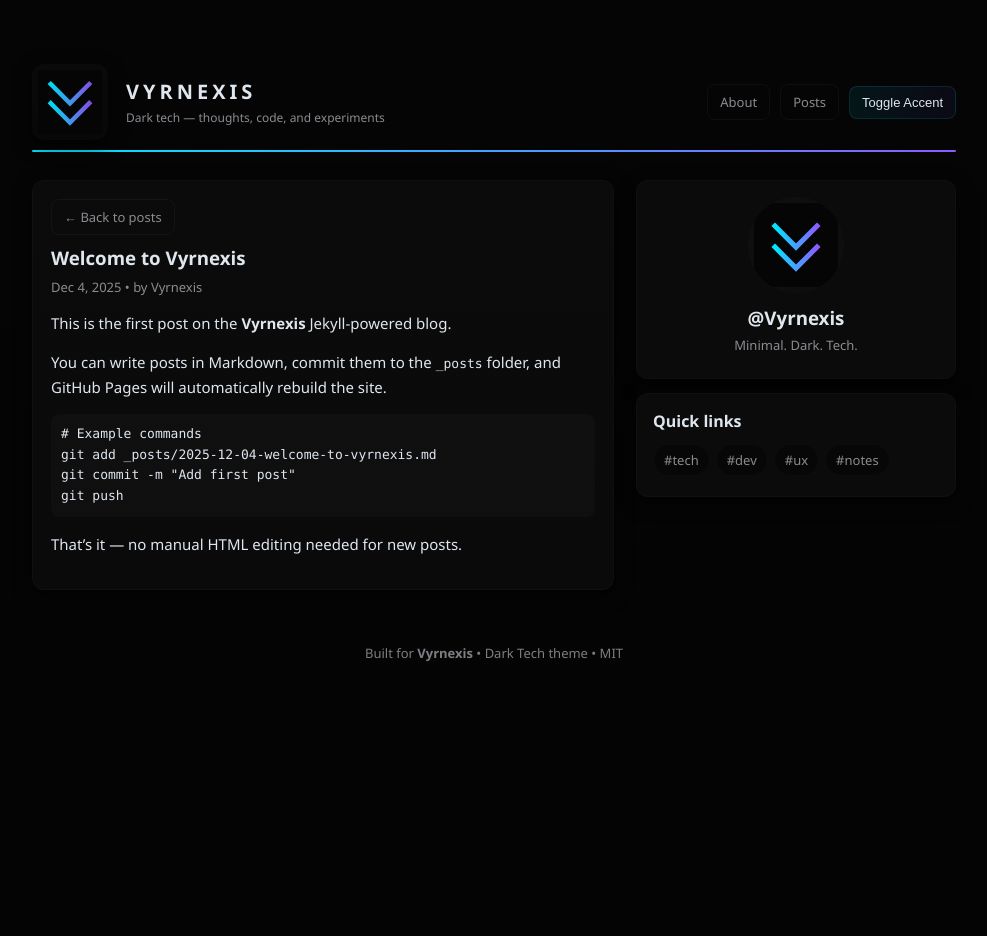
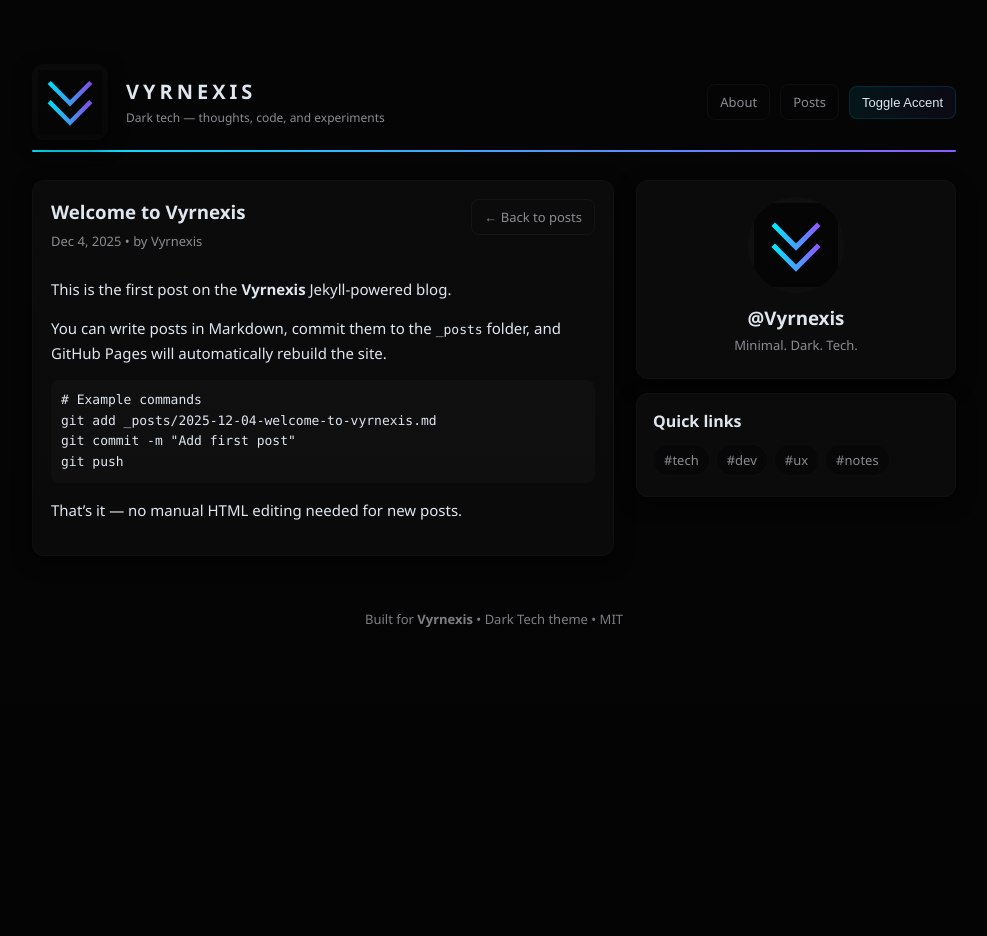
Before and after one commit to Vyrnexis/vyrnexis.github.io, a Jekyll site: the page built from _posts/2025-12-04-welcome-to-vyrnexis.md, in a window 1280 px wide. Shown: the whole page, without its empty margins (146-1133 px from the left). Built offline with Jekyll 4.4.1, drawn with Linux system fonts in a browser that asks for light colours.

Commit message:
fix to static page

```diff
--- a/_layouts/default.html
+++ b/_layouts/default.html
@@ -105,8 +105,23 @@
       color:var(--text);
     }
 
+    .post-header{
+      display:flex;
+      align-items:flex-start;
+      justify-content:space-between;
+      gap:12px;
+      flex-wrap:wrap;
+      margin-bottom:10px;
+    }
+
+    .post-header .title-block{
+      flex:1 1 auto;
+      min-width:0;
+    }
+
     .back-link{
-      margin-bottom:10px;
+      margin:0;
+      white-space:nowrap;
     }
 
     main{
@@ -265,12 +280,16 @@
         {% if page.collection == "posts" %}
           <!-- Single post view -->
           <article class="post">
-            <a class="btn back-link" href="{{ '/' | relative_url }}#posts">← Back to posts</a>
+            <div class="post-header">
+              <div class="title-block">
+                <h1>{{ page.title }}</h1>
+                <div class="meta">
+                  {{ page.date | date: "%b %-d, %Y" }}
+                  {% if page.author %} • by {{ page.author }}{% endif %}
+                </div>
+              </div>
 
-            <h1>{{ page.title }}</h1>
-            <div class="meta">
-              {{ page.date | date: "%b %-d, %Y" }}
-              {% if page.author %} • by {{ page.author }}{% endif %}
+              <a class="btn back-link" href="{{ '/' | relative_url }}#posts">← Back to posts</a>
             </div>
 
             <div class="post-content">
```
